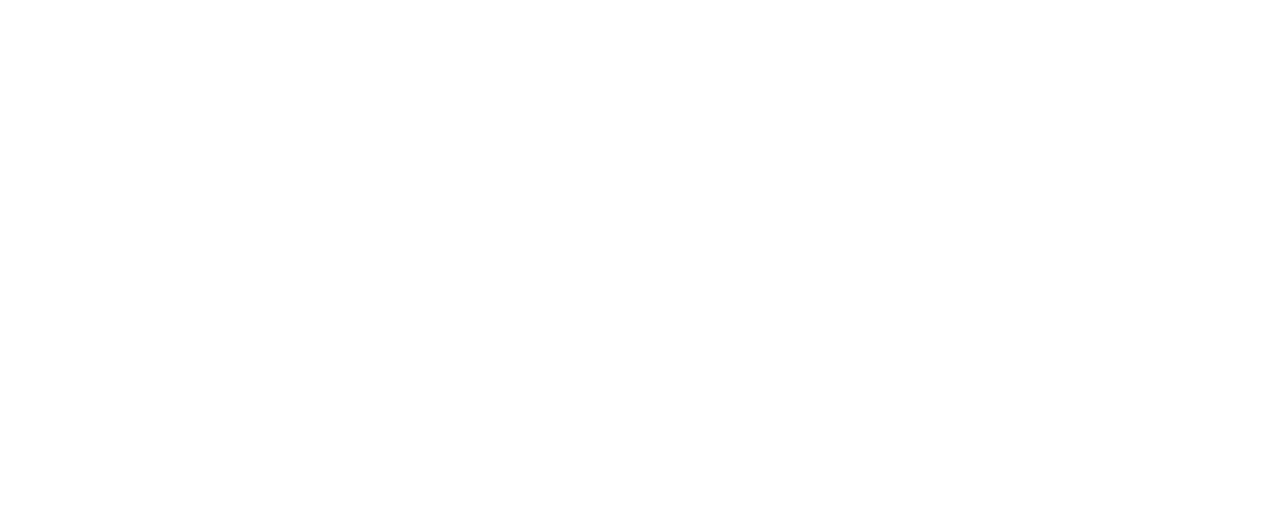
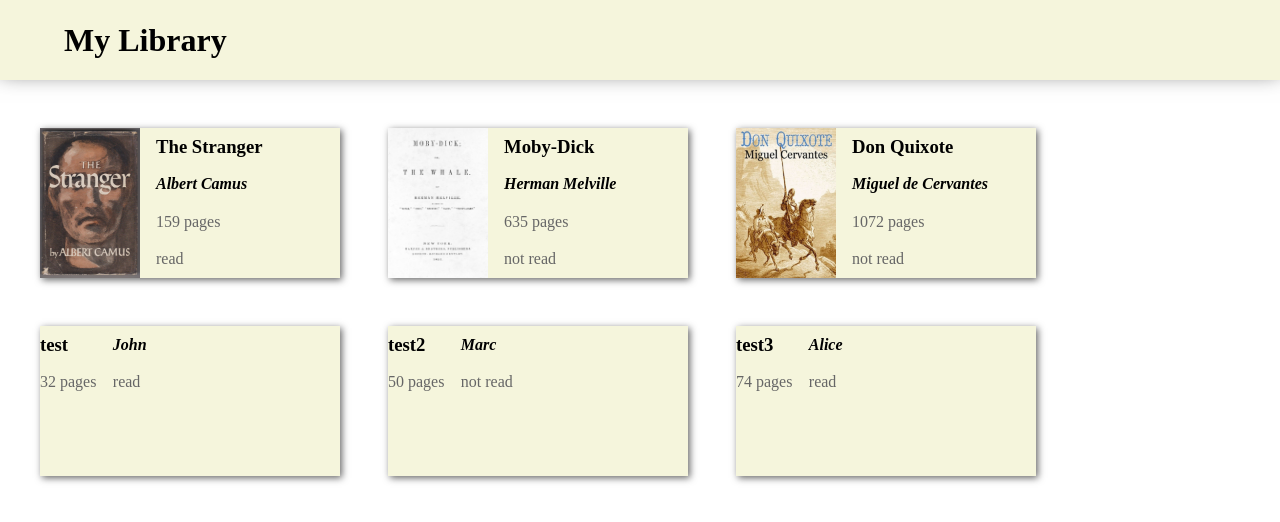
Before and after one commit to Touky13/Library, a plain HTML site: page index.html in a window 1280 px wide. Drawn offline with Linux system fonts and the light colour scheme.

Commit message:
Added basic layout + book display logic

```diff
--- a/index.html
+++ b/index.html
@@ -8,6 +8,38 @@
 </head>
 <body>
 
+    <div class="header">
+        <p>My Library</p>
+    </div>
+
+    <div class="main">
+        <div class="card">
+            <img src="assets/The-Stranger.jpg" alt="">
+            <h3 id="title">The Stranger</h3>
+            <h4 id="author">Albert Camus</h2>
+            <p id="length">159 pages</p>
+            <p id="status">read</p>
+        </div>
+        <div class="card">
+            <img src="assets/Moby-Dick_FE_title_page.jpg" alt="">
+            <h3 id="title">Moby-Dick</h3>
+            <h4 id="author">Herman Melville</h4>
+            <p id="length">635 pages</p>
+            <p id="status">not read</p>
+        </div>
+        <div class="card">
+            <img src="assets/don-quixote.jpg" alt="">
+            <h3 id="title">Don Quixote</h3>
+            <h4 id="author">Miguel de Cervantes</h4>
+            <p id="length">1072 pages</p>
+            <p id="status">not read</p>
+        </div>
+    </div>
+
+    <div class="footer">
+
+    </div>
+
     <script src="index.js"></script>
 </body>
 </html>
--- a/index.js
+++ b/index.js
@@ -19,3 +19,26 @@ addBookToLibrary("test", "John", "32 pages", "read", crypto.randomUUID());
 addBookToLibrary("test2", "Marc", "50 pages", "not read", crypto.randomUUID());
 addBookToLibrary("test3", "Alice", "74 pages", "read", crypto.randomUUID());
 console.log(myLibrary);
+
+
+myLibrary.forEach (book => {
+  let div = document.createElement("div");
+  div.classList.add("card");
+  document.querySelector(".main").appendChild(div);
+  let h3 = document.createElement("h3");
+  h3.setAttribute("id", "title");
+  h3.textContent = book.title;
+  div.appendChild(h3);
+  let h4 = document.createElement("h4");
+  h4.setAttribute("id", "author");
+  h4.textContent = book.author;
+  div.appendChild(h4);
+  let pLength = document.createElement("p");
+  pLength.setAttribute("id", "length");
+  pLength.textContent = book.length;
+  div.appendChild(pLength);
+  let pStatus = document.createElement("p");
+  pStatus.setAttribute("id", "status");
+  pStatus.textContent = book.status;
+  div.appendChild(pStatus);
+})
--- a/styles.css
+++ b/styles.css
@@ -0,0 +1,60 @@
+* {
+    margin: 0px;
+    padding: 0px;
+}
+
+body {
+    height: 100vh;
+}
+
+.header {
+    display: flex;
+    align-items: center;
+    background-color: beige;
+    height: 10%;
+    padding-left: 4rem;
+    margin-bottom: 3rem;
+    box-shadow: 0px -7px 20px 0px #666;
+}
+
+.header p {
+    font-weight: bold;
+    font-size: 2rem;
+}
+
+.main {
+    display: grid;
+    grid-template-columns: repeat(auto-fit, 300px);
+    grid-template-rows: max-content;
+    gap: 3rem;
+    padding-left: 2.5rem;
+}
+
+.card {
+    display: grid;
+    grid-template-columns: 1fr 4fr;
+    grid-template-rows: repeat(4, 1fr);
+    align-items: center;
+    column-gap: 1rem;
+    height: 150px;
+    background-color: beige;
+    box-shadow: 2px 2px 7px 0px #666;
+}
+
+.card:hover {
+    transform: scale(1.2);
+}
+
+#author {
+    font-style: italic;
+}
+
+#length, #status {
+    color: #666;
+}
+
+img {
+    height: 100%;
+    width: 100px;
+    grid-row: 1 / -1;
+}
```
Also changed, not shown: assets/Moby-Dick_FE_title_page.jpg (added), assets/The-Stranger.jpg (added), assets/don-quixote.jpg (added).
